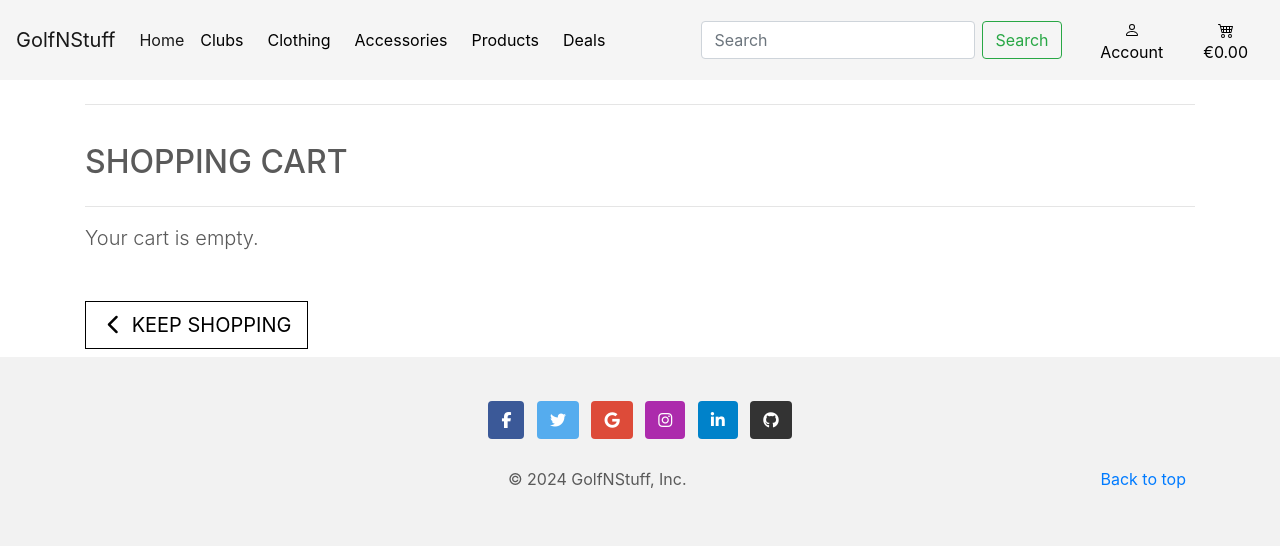
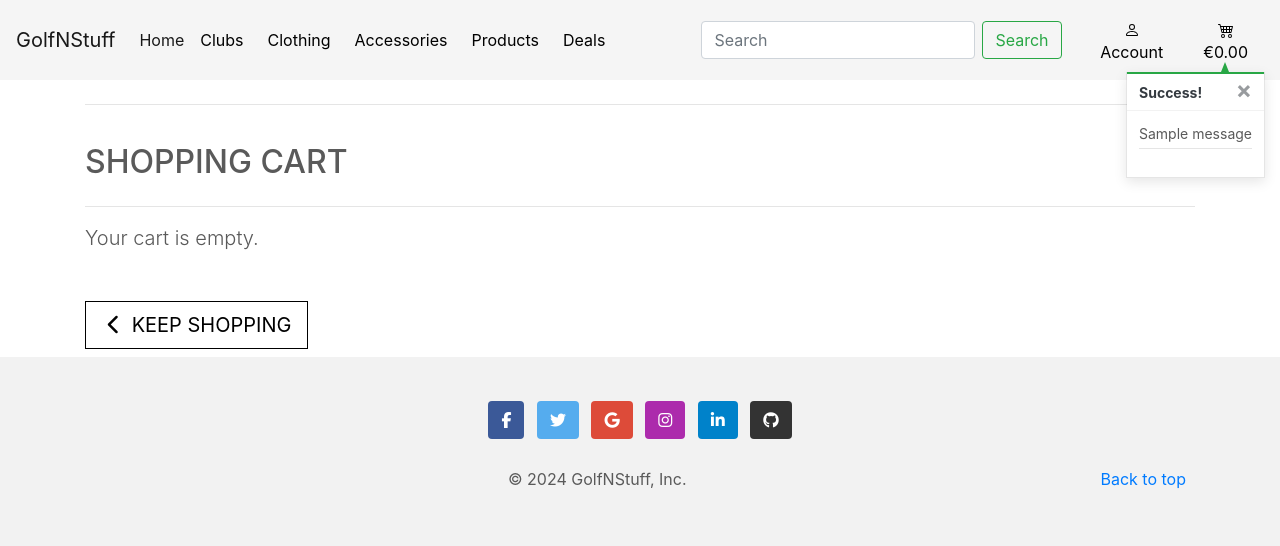
Before and after one commit to firefox35/GolfnStuff, a Django app: page /cart/ in a window 1280 px wide. Shown: the top 546 px of the page. Run offline with Django 3.2, Linux system fonts and the light colour scheme; tables that the repository leaves empty hold one stand-in row (values such as "Sample post"); one stand-in notice (Sample message) is shown; some libraries are stand-ins or nearby versions.

Commit message:
add toasts with success,danger,error and warning

```diff
--- a/cart/templates/cart/cart.html
+++ b/cart/templates/cart/cart.html
@@ -1,6 +1,6 @@
 {% extends "base.html" %}
 {% load static %}
-{% load bag_tools %}
+{% load cart_tools %}
 
 {% block page_header %}
     <div class="container header-container">
--- a/cart/views.py
+++ b/cart/views.py
@@ -1,15 +1,21 @@
-from django.shortcuts import render, redirect, reverse, HttpResponse
+from django.shortcuts import (
+    render, redirect, reverse, HttpResponse, get_object_or_404
+)
+from django.contrib import messages
 
-# Create your views here.
+from products.models import Product
+
 
 def view_cart(request):
-    """ A view to display all products in the cart """
+    """ A view that renders the cart contents page """
 
-    return render(request,'cart/cart.html')
+    return render(request, 'cart/cart.html')
+
 
 def add_to_cart(request, item_id):
     """ Add a quantity of the specified product to the shopping bag """
 
+    product = get_object_or_404(Product, pk=item_id)
     quantity = int(request.POST.get('quantity'))
     redirect_url = request.POST.get('redirect_url')
     size = None
@@ -21,23 +27,38 @@ def add_to_cart(request, item_id):
         if item_id in list(cart.keys()):
             if size in cart[item_id]['items_by_size'].keys():
                 cart[item_id]['items_by_size'][size] += quantity
+                messages.success(request,
+                                 (f'Updated size {size.upper()} '
+                                  f'{product.name} quantity to '
+                                  f'{cart[item_id]["items_by_size"][size]}'))
             else:
                 cart[item_id]['items_by_size'][size] = quantity
+                messages.success(request,
+                                 (f'Added size {size.upper()} '
+                                  f'{product.name} to your cart'))
         else:
             cart[item_id] = {'items_by_size': {size: quantity}}
+            messages.success(request,
+                             (f'Added size {size.upper()} '
+                              f'{product.name} to your cart'))
     else:
         if item_id in list(cart.keys()):
             cart[item_id] += quantity
+            messages.success(request,
+                             (f'Updated {product.name} '
+                              f'quantity to {cart[item_id]}'))
         else:
             cart[item_id] = quantity
+            messages.success(request, f'Added {product.name} to your cart')
 
     request.session['cart'] = cart
     return redirect(redirect_url)
 
 
 def adjust_cart(request, item_id):
-    """ Adjust quantity of the product to the shopping cart """
+    """Adjust the quantity of the specified product to the specified amount"""
 
+    product = get_object_or_404(Product, pk=item_id)
     quantity = int(request.POST.get('quantity'))
     size = None
     if 'product_size' in request.POST:
@@ -45,26 +66,40 @@ def adjust_cart(request, item_id):
     cart = request.session.get('cart', {})
 
     if size:
-        if quantity > 0 :
+        if quantity > 0:
             cart[item_id]['items_by_size'][size] = quantity
+            messages.success(request,
+                             (f'Updated size {size.upper()} '
+                              f'{product.name} quantity to '
+                              f'{cart[item_id]["items_by_size"][size]}'))
         else:
             del cart[item_id]['items_by_size'][size]
             if not cart[item_id]['items_by_size']:
                 cart.pop(item_id)
+            messages.success(request,
+                             (f'Removed size {size.upper()} '
+                              f'{product.name} from your cart'))
     else:
-        if quantity > 0 :
+        if quantity > 0:
             cart[item_id] = quantity
+            messages.success(request,
+                             (f'Updated {product.name} '
+                              f'quantity to {cart[item_id]}'))
         else:
             cart.pop(item_id)
+            messages.success(request,
+                             (f'Removed {product.name} '
+                              f'from your cart'))
 
     request.session['cart'] = cart
     return redirect(reverse('view_cart'))
 
 
 def remove_from_cart(request, item_id):
-    """ Remove product from shopping cart """
+    """Remove the item from the shopping cart"""
 
     try:
+        product = get_object_or_404(Product, pk=item_id)
         size = None
         if 'product_size' in request.POST:
             size = request.POST['product_size']
@@ -74,11 +109,16 @@ def remove_from_cart(request, item_id):
             del cart[item_id]['items_by_size'][size]
             if not cart[item_id]['items_by_size']:
                 cart.pop(item_id)
+            messages.success(request,
+                             (f'Removed size {size.upper()} '
+                              f'{product.name} from your cart'))
         else:
             cart.pop(item_id)
+            messages.success(request, f'Removed {product.name} from your cart')
 
         request.session['cart'] = cart
         return HttpResponse(status=200)
 
     except Exception as e:
+        messages.error(request, f'Error removing item: {e}')
         return HttpResponse(status=500)
--- a/golfnstuff/settings.py
+++ b/golfnstuff/settings.py
@@ -93,6 +93,9 @@ TEMPLATES = [
     },
 ]
 
+MESSAGE_STORAGE = 'django.contrib.messages.storage.session.SessionStorage'
+
+
 AUTHENTICATION_BACKENDS = [
     # Needed to login by username in Django admin, regardless of `allauth`
     'django.contrib.auth.backends.ModelBackend',
--- a/static/css/base.css
+++ b/static/css/base.css
@@ -224,6 +224,74 @@ ul {
     cursor: pointer;
   }
 
+
+/* ------------------------------- bootstrap toasts */
+
+.message-container {
+  position: fixed;
+  top: 72px;
+  right: 15px;
+  z-index: 99999999999;
+}
+
+.custom-toast {
+  overflow: visible;
+}
+
+.toast-capper {
+  height: 2px;
+}
+
+/* from CSS-tricks.com: https://css-tricks.com/snippets/css/css-triangle/ */
+.arrow-up {
+  width: 0;
+  height: 0;
+  border-left: 4px solid transparent;
+  border-right: 4px solid transparent;
+  border-bottom: 10px solid black;
+  position: absolute;
+  top: -10px;
+  right: 36px;
+}
+
+/* Convenience classes - colors copied from Bootstrap */
+.arrow-primary {
+  border-bottom-color: #007bff !important;
+}
+
+.arrow-secondary {
+  border-bottom-color: #6c757d !important;
+}
+
+.arrow-success {
+  border-bottom-color: #28a745 !important;
+}
+
+.arrow-danger {
+  border-bottom-color: #dc3545 !important;
+}
+
+.arrow-warning {
+  border-bottom-color: #ffc107 !important;
+}
+
+.arrow-info {
+  border-bottom-color: #17a2b8 !important;
+}
+
+.arrow-light {
+  border-bottom-color: #f8f9fa !important;
+}
+
+.arrow-dark {
+  border-bottom-color: #343a40 !important;
+}
+
+.cart-notification-wrapper {
+  height: 100px;
+  overflow-x: hidden;
+  overflow-y: auto;
+}
   /* RESPONSIVE CSS
   -------------------------------------------------- */
 
--- a/templates/base.html
+++ b/templates/base.html
@@ -50,7 +50,21 @@
 
 
     {% if messages %}
-        <div class="message-container"></div>
+        <div class="message-container">
+            {% for message in messages %}
+                {% with message.level as level %}
+                    {% if level == 40 %}
+                        {% include 'includes/toasts/toast_error.html' %}
+                    {% elif level == 30 %}
+                        {% include 'includes/toasts/toast_warning.html' %}
+                    {% elif level == 25 %}
+                        {% include 'includes/toasts/toast_success.html' %}
+                    {% else %}
+                        {% include 'includes/toasts/toast_info.html' %}
+                    {% endif %}
+                {% endwith %}
+            {% endfor %}
+        </div>
     {% endif %}
 
     {% block page_header %}
@@ -63,6 +77,9 @@
     {% endblock %}
 
     {% block postloadjs %}
+    <script type="text/javascript">
+        $('.toast').toast('show');
+    </script>
     {% endblock %}
     {% include 'includes/footer.html' %}
 </body>
--- /dev/null
+++ b/templates/includes/toasts/toast_success.html
@@ -0,0 +1,54 @@
+<div class="toast custom-toast rounded-0 border-top-0" data-autohide="false">
+    <div class="arrow-up arrow-success"></div>
+    <div class="w-100 toast-capper bg-success"></div>
+    <div class="toast-header bg-white text-dark">
+        <strong class="mr-auto">Success!</strong>
+        <button type="button" class="ml-2 mb-1 close text-dark" data-dismiss="toast" aria-label="Close">
+            <span aria-hidden="true">&times;</span>
+        </button>
+    </div>
+    <div class="toast-body bg-white">
+        <div class="row">
+            <div class="col">
+                {{ message }}
+                <hr class="mt-1 mb-3">
+            </div>
+        </div>
+        {% if grand_total %}
+            <p class="logo-font bg-white text-black py-1">Your Cart ({{ product_count }})</p>
+            <div class="cart-notification-wrapper">
+                {% for item in cart_items %}
+                    <div class="row">
+                        <div class="col-3 my-1">
+                            <img class="w-100" src="{{ item.product.image.url }}">
+                        </div>
+                        <div class="col-9">
+                            <p class="my-0"><strong>{{ item.product.name }}</strong></p>
+                            <p class="my-0 small">Size: {% if item.product.has_sizes %}{{ item.size|upper }}{% else %}N/A{% endif %}</p>
+                            <p class="my-0 small text-muted">Qty: {{ item.quantity }}</p>
+                        </div>
+                    </div>
+                {% endfor %}
+            </div>
+            <div class="row">
+                <div class="col">
+                    <strong><p class="mt-3 mb-1 text-black">
+                        Total{% if free_delivery_delta > 0 %} (Exc. delivery){% endif %}:
+                        <span class="float-right">€{{ total|floatformat:2 }}</span>
+                    </p></strong>
+                    {% if free_delivery_delta > 0 %}
+                        <p class="mb-0 p-2 bg-warning shadow-sm text-black text-center">
+                            Spend <strong>€{{ free_delivery_delta }}</strong> more to get free next day delivery!
+                        </p>
+                    {% endif %}
+                    <a href="{% url 'view_cart' %}" class="btn btn-black btn-block rounded-0">
+                        <span class="text-uppercase">Go To Secure Checkout</span>
+                        <span class="icon">
+                            <i class="fas fa-lock"></i>
+                        </span>
+                    </a>
+                </div>
+            </div>
+        {% endif %}
+    </div>
+</div>
```
Also changed, not shown: templates/includes/toasts/toast_error.html (added, +13 -0 lines), templates/includes/toasts/toast_info.html (added, +13 -0 lines), templates/includes/toasts/toast_warning.html (added, +13 -0 lines), cart/templatetags/cart_tools.py (renamed from cart/templatetags/bag_tools.py).
